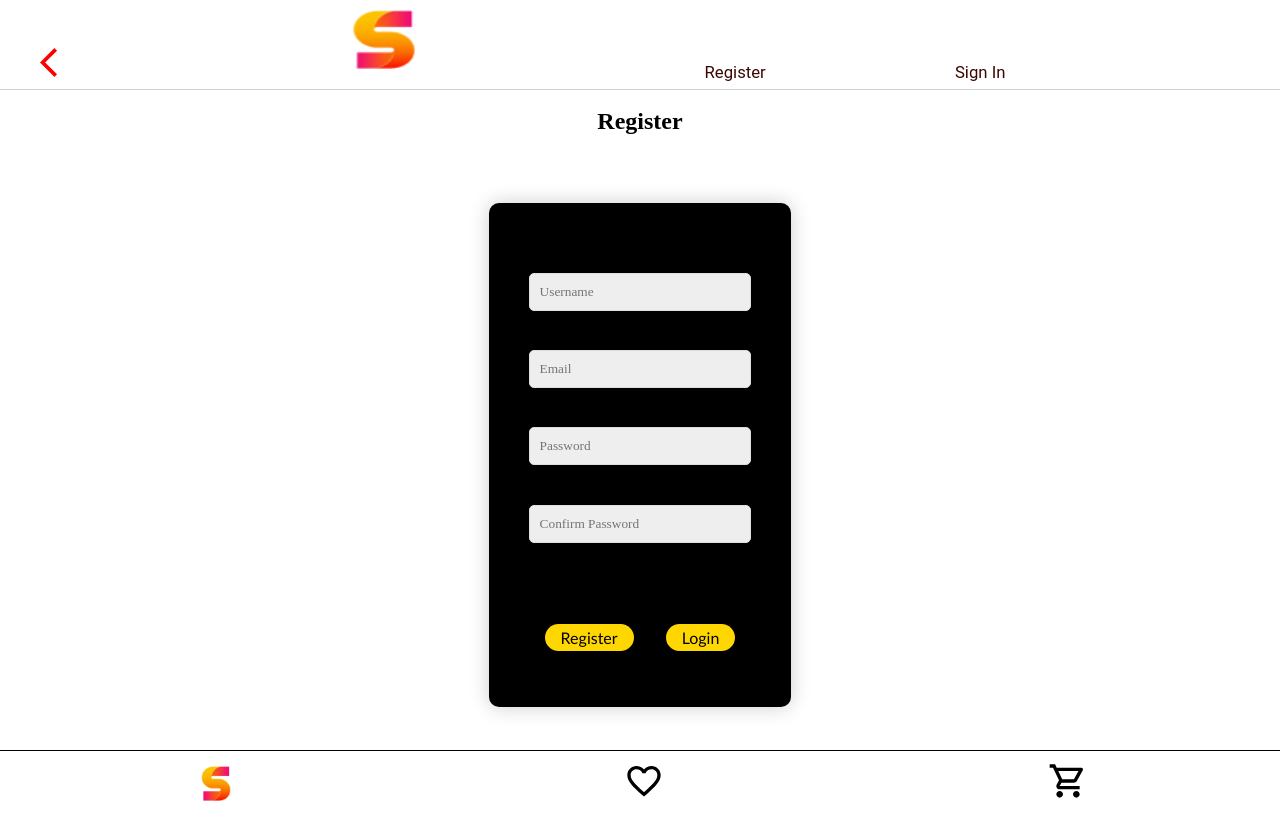
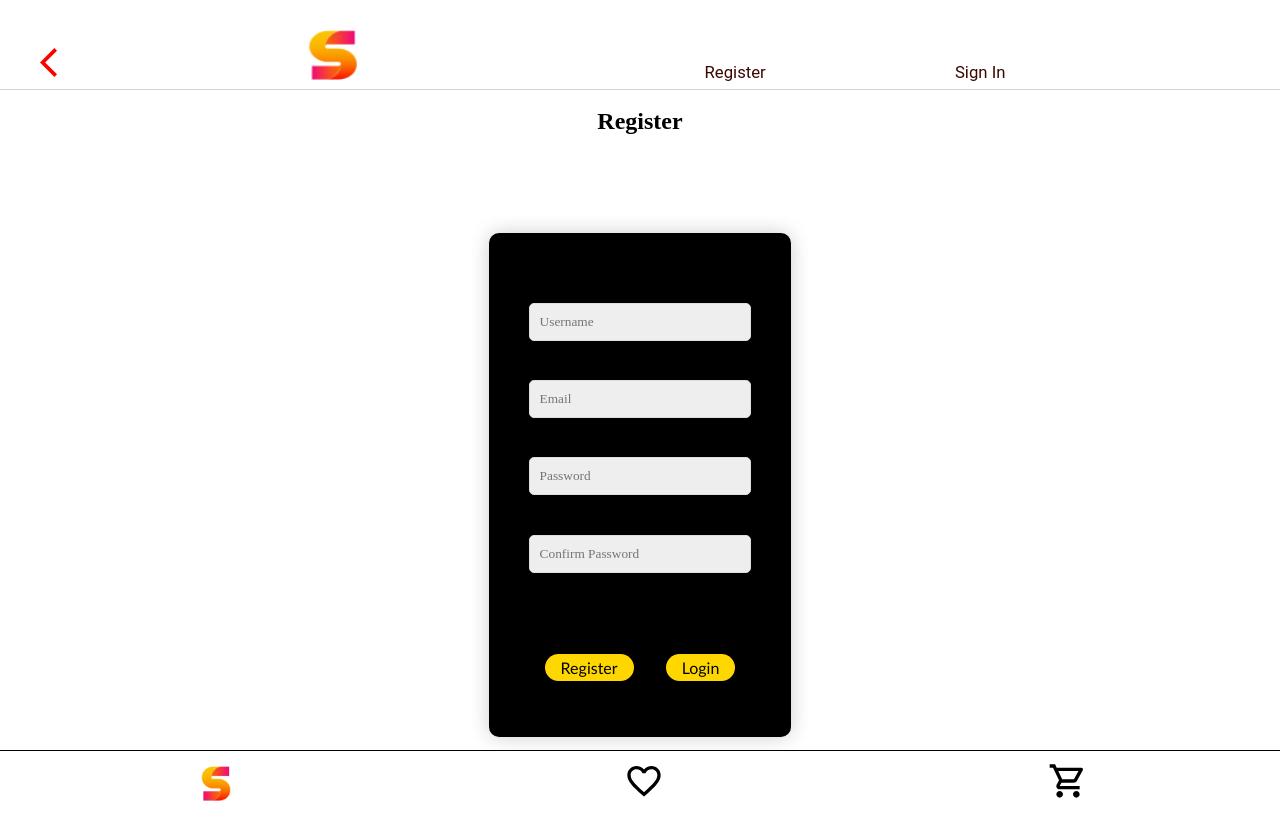
Before and after one commit to Silvia02/ProjectLeverans, a React (Vite) app in the folder client/: page /register in a window 1280 px wide. Shown: the top 840 px of the page. Built offline with nearby package versions, Linux system fonts and the light colour scheme.

Commit message:
deafault header fixed

```diff
--- a/client/src/components/DefaultHeader/DefaultHeader.jsx
+++ b/client/src/components/DefaultHeader/DefaultHeader.jsx
@@ -30,8 +30,10 @@ const DefaultHeader = () => {
                 // width: "50px",
                 // paddingLeft: "10px",
                 // paddingTop: "40px",
-                marginTop: 10,
-                marginLeft: 40,
+                marginTop: 30,
+                marginRight: 60,
+                height: 50,
+                width:50
 
               }}
             />
--- a/client/src/pages/RegisterPage.jsx
+++ b/client/src/pages/RegisterPage.jsx
@@ -47,7 +47,7 @@ const Register = () => {
 
   return (
     <>
-      <h2>Register</h2>
+      <h2 style={{marginBottom:30}}>Register</h2>
 
       <StlyedFormWrappper>
         <div className="register">
```
